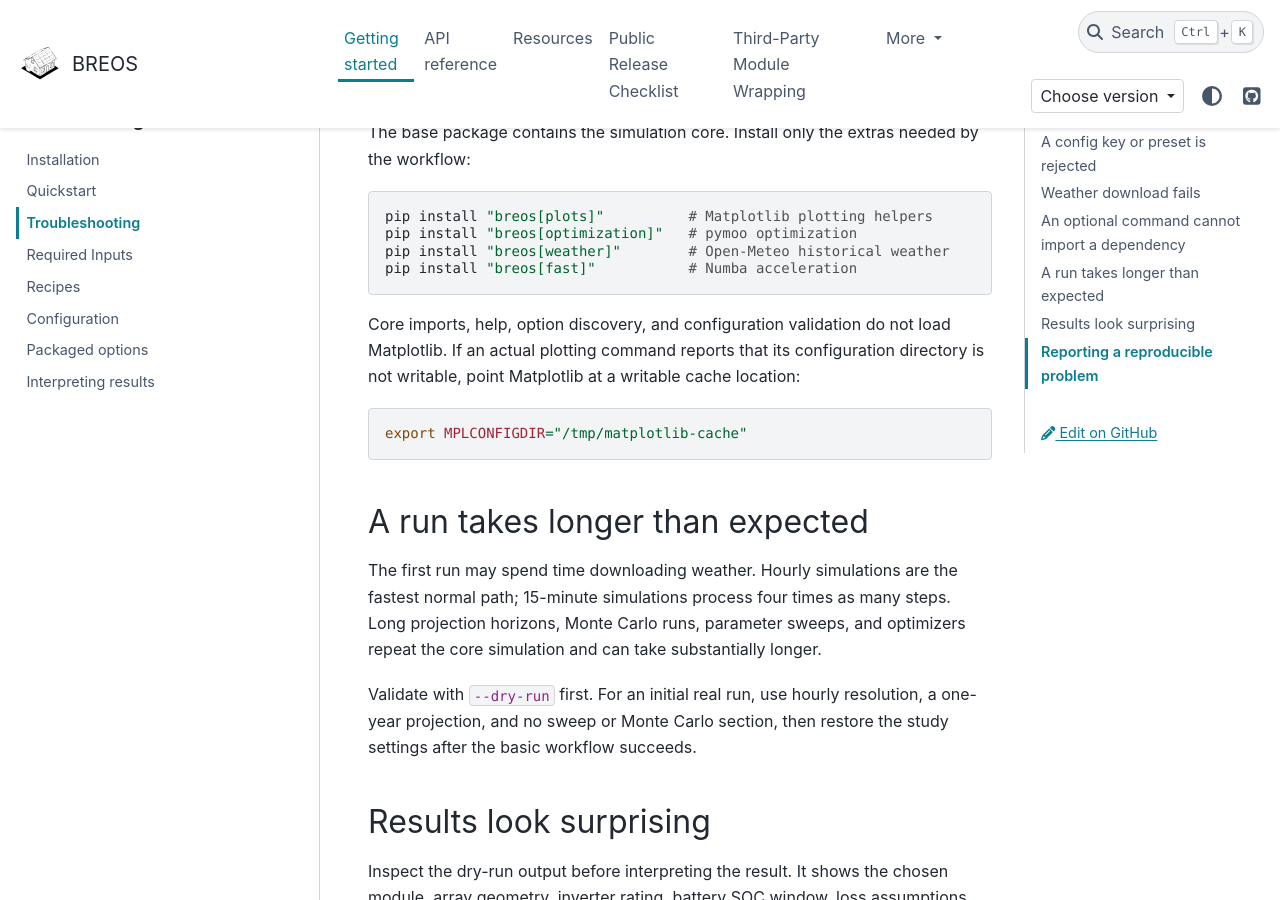
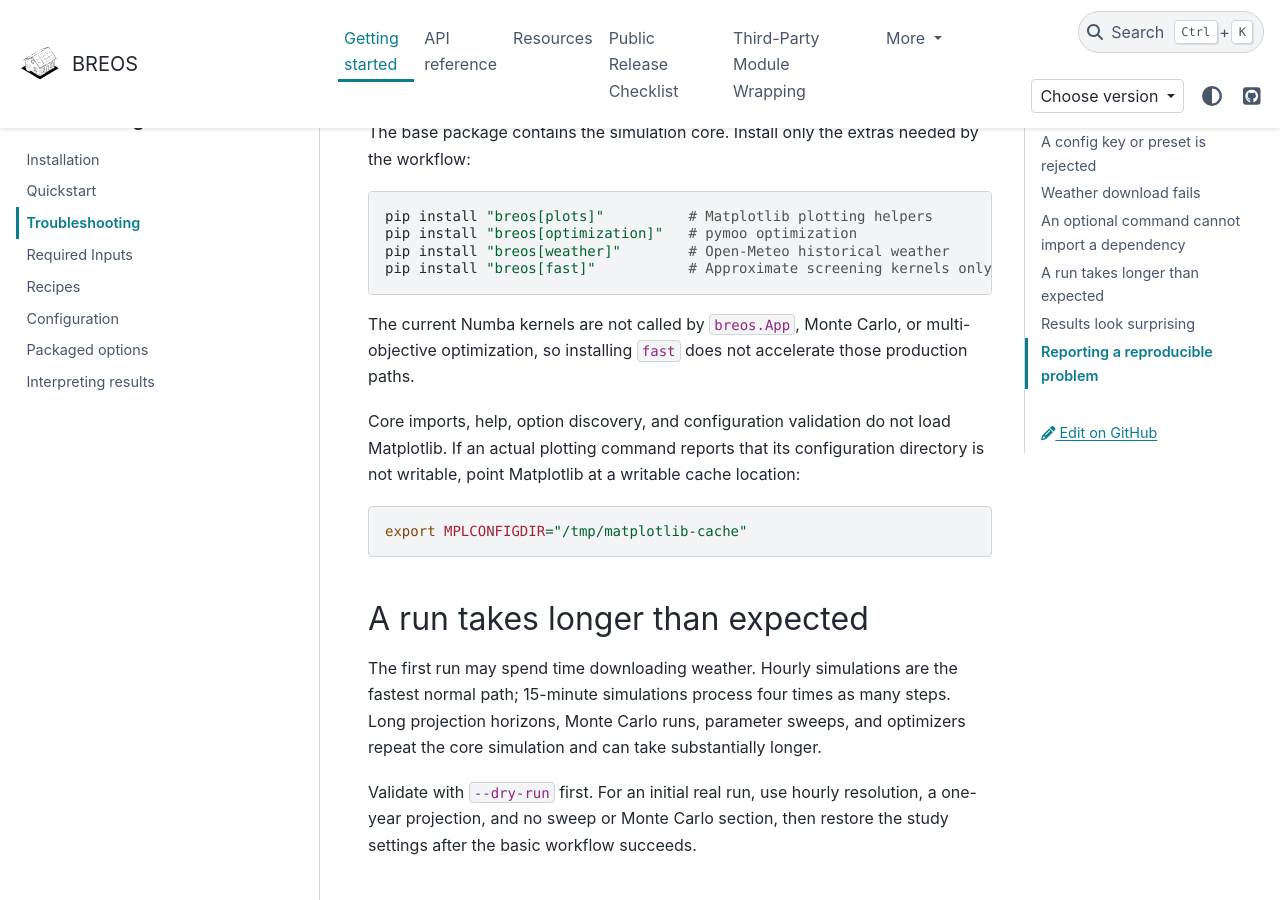
Before and after one commit to Str4vinci/breos, a Sphinx documentation site: the page built from docs/getting-started/troubleshooting.md, in a window 1280 px wide and 900 px high, scrolled down 1201 px. Built offline with Sphinx 7.4.7 and the PyData theme 0.15.4, drawn with Linux system fonts in a browser that asks for light colours; comment, search, counter and statistics services are not loaded.

Commit message:
Correct fast-extra documentation
The current Numba kernels are approximate screening utilities with no production callers, so installing the fast extra does not accelerate breos.App, Monte Carlo, or multi-objective optimization. Document that limitation explicitly instead of presenting the extra as production acceleration.

Revisit this wording if a future performance release adds an exact production fast path and makes the extra operational for those workflows.

````diff
--- a/docs/getting-started/troubleshooting.md
+++ b/docs/getting-started/troubleshooting.md
@@ -49,8 +49,12 @@ by the workflow:
 pip install "breos[plots]"          # Matplotlib plotting helpers
 pip install "breos[optimization]"   # pymoo optimization
 pip install "breos[weather]"        # Open-Meteo historical weather
-pip install "breos[fast]"           # Numba acceleration
+pip install "breos[fast]"           # Approximate screening kernels only
 ```
+
+The current Numba kernels are not called by `breos.App`, Monte Carlo, or
+multi-objective optimization, so installing `fast` does not accelerate those
+production paths.
 
 Core imports, help, option discovery, and configuration validation do not load
 Matplotlib. If an actual plotting command reports that its configuration
````
Also changed, not shown: CHANGELOG.md (+5 -0 lines), docs/getting-started/installation.md (+1 -1 lines).
